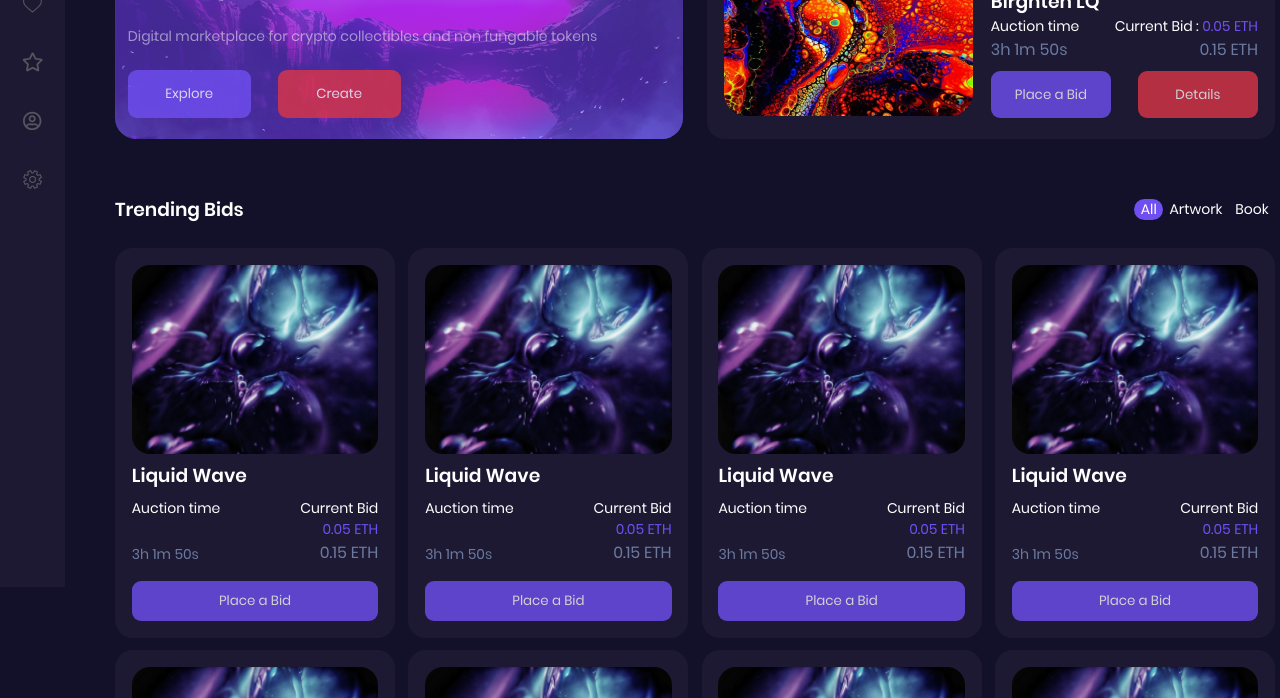
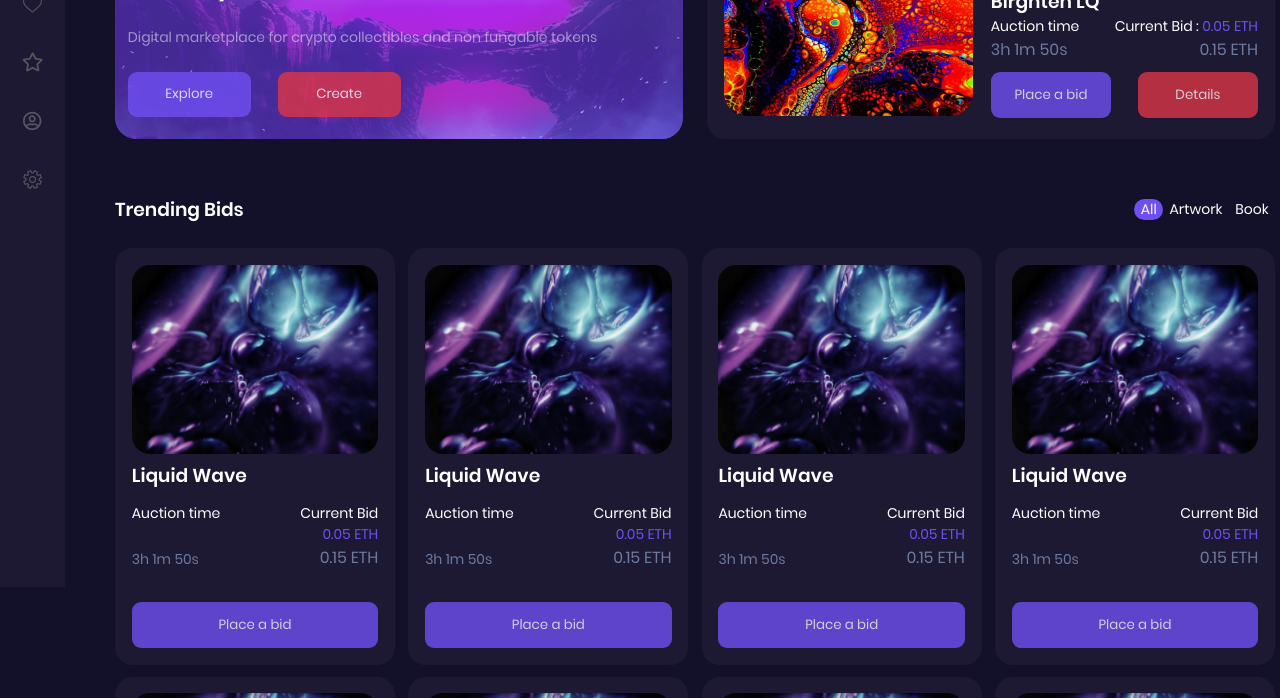
Before and after one commit to Lertyj/NFT-Marketplace, a React (Create React App) app: page / in a window 1280 px wide. Shown: the part 213-911 px from the top of the page. Built offline with nearby package versions, Linux system fonts and the light colour scheme; some icons are missing.

Commit message:
FIxed issue 15
A folder Common_Components has been created in which common components will be stored. An ActionButton component has also been created

```diff
--- /dev/null
+++ b/src/Content/Common_Components/Buttons/ActionButton.jsx
@@ -0,0 +1,11 @@
+import styles from "./ActionButton.module.css";
+import React from "react";
+
+function ActionButton({ text, classname }) {
+  return (
+    <button type="button" className={`${styles.button} ${styles[classname]}`}>
+      {text}
+    </button>
+  );
+}
+export default ActionButton;
--- /dev/null
+++ b/src/Content/Common_Components/Buttons/ActionButton.module.css
@@ -0,0 +1,19 @@
+.button{
+    padding: 0.8rem;
+    background: var(--main-button-background);
+    width: 100%;
+    color: var(--main-button-color);
+    border-radius: 9px;
+}
+.twice_purple, .twice_red{
+    width: 45%;
+}
+.twice_red{
+    background: var(--second-button-background);
+}
+.follow{
+    padding: 0.2em 1.5em;
+    background: none;
+    border: 1px solid #6F4FF2;
+    color: var(--main-color)
+}
--- a/src/Content/Home/Discover/Discover.jsx
+++ b/src/Content/Home/Discover/Discover.jsx
@@ -1,5 +1,6 @@
 import React from "react";
 import styles from "./Discover.module.css";
+import ActionButton from "../../Common_Components/Buttons/ActionButton";
 function Discover() {
   return (
     <div className={styles.discover}>
@@ -9,24 +10,8 @@ function Discover() {
           Digital marketplace for crypto collectibles and non fungable tokens
         </p>
         <div className={styles.buttons}>
-          <button
-            onClick={() => {
-              return false;
-            }}
-            type="button"
-            className={styles.explore}
-          >
-            Explore
-          </button>
-          <button
-            onClick={() => {
-              return false;
-            }}
-            type="button"
-            className={styles.create}
-          >
-            Create
-          </button>
+          <ActionButton text="Explore" classname="twice_purple" />
+          <ActionButton text="Create" classname="twice_red" />
         </div>
       </div>
     </div>
--- a/src/Content/Home/Discover/Discover.module.css
+++ b/src/Content/Home/Discover/Discover.module.css
@@ -26,23 +26,5 @@
     display: flex;
     flex-direction: row;
     max-width: 50%;
-    font-size: 14px;
-    color:#FFF;
     justify-content: space-between
 }
-.explore{
-    min-width: 45%;
-    background: #6F4FF2;
-    padding: 5%;
-    border-radius: 9px;
-    color: #FFF;
-
-}
-.create{
-    min-width: 45%;
-    background: #DC3546;
-    padding: 5%;
-    border-radius: 9px;
-    color: #FFF;
-
-}
--- a/src/Content/Home/NFT-auction/NFT-auction.jsx
+++ b/src/Content/Home/NFT-auction/NFT-auction.jsx
@@ -1,6 +1,7 @@
 import React from "react";
 import styles from "./NFT-auction.module.css";
 import { nftData } from "./nftData.jsx";
+import ActionButton from "../../Common_Components/Buttons/ActionButton.jsx";
 export function AuctionItem({ img, name, bid, currentBid, time }) {
   return (
     <div className={styles.nft}>
@@ -21,7 +22,7 @@ export function AuctionItem({ img, name, bid, currentBid, time }) {
               <p className={styles.current_bid}>{currentBid}</p>
             </div>
           </div>
-          <button className={styles.button}>Place a Bid</button>
+          <ActionButton text="Place a bid" />
         </div>
       </div>
     </div>
--- a/src/Content/Home/NFT-auction/NFT-auction.module.css
+++ b/src/Content/Home/NFT-auction/NFT-auction.module.css
@@ -47,10 +47,11 @@
     flex-wrap: nowrap;
 }
 .information{
-    margin-top: 1vh;
+    margin-top: 0.8em;
     display: flex;
     flex-direction: row;
     justify-content: space-between;
+    margin-bottom: 2em;
 }
 .bid{
     text-align: right;
@@ -70,10 +71,3 @@
 .time{
     color:var(--third-color)
 }
-.button{
-    margin-top: 2vh;
-    background:#6F4FF2;
-    border-radius: 9px;
-    padding: 4% 0;
-    color: #FFF;
-}
--- a/src/Content/Home/TopNFT/TopNFT.jsx
+++ b/src/Content/Home/TopNFT/TopNFT.jsx
@@ -2,6 +2,7 @@ import React from "react";
 import styles from "./TopNFT.module.css";
 import avatar from "../../../icons/avatar.svg";
 import NFT from "../../../icons/nft-second.jpg";
+import ActionButton from "../../Common_Components/Buttons/ActionButton";
 function TopNFT() {
   return (
     <div className={styles.container}>
@@ -36,24 +37,8 @@ function TopNFT() {
             </div>
           </div>
           <div className={styles.buttons}>
-            <button
-              onClick={() => {
-                return false;
-              }}
-              type="button"
-              className={`${styles.place} ${styles.button}`}
-            >
-              Place a Bid
-            </button>
-            <button
-              onClick={() => {
-                return false;
-              }}
-              type="button"
-              className={`${styles.details} ${styles.button}`}
-            >
-              Details
-            </button>
+            <ActionButton text="Place a bid" classname="twice_purple" />
+            <ActionButton text="Details" classname="twice_red" />
           </div>
         </div>
       </div>
--- a/src/Content/Home/TopNFT/TopNFT.module.css
+++ b/src/Content/Home/TopNFT/TopNFT.module.css
@@ -77,17 +77,3 @@
     flex-direction: row;
     justify-content: space-between;
 }
-.place{
-    background: #6F4FF2;
-    border-radius: 9px;
-
-}
-.details{
-    background: #DC3546;
-    border-radius: 9px;
-}
-.button{
-    color:#FFF;
-    padding: 5% 0;
-    width:45%
-}
--- a/src/Content/Home/Top_Creators/Creator_component.module.css
+++ b/src/Content/Home/Top_Creators/Creator_component.module.css
@@ -16,10 +16,3 @@
     display: flex;
     flex-direction: column;
 }
-.button{
-    padding: 2px 16px;
-    background: none;
-    border: 1px solid #6F4FF2;
-    color:var(--main-color);
-    border-radius: 9px;
-}
--- a/src/Content/Home/Top_Creators/Top_Creators.jsx
+++ b/src/Content/Home/Top_Creators/Top_Creators.jsx
@@ -2,8 +2,9 @@ import React from "react";
 import styles from "./Top_Creators.module.css";
 import classes from "./Creator_component.module.css";
 import { creatorsData } from "./Top_CreatorData";
+import ActionButton from "../../Common_Components/Buttons/ActionButton";
 
-export function CreatorComponent({ avatar, nickname, projects, value }) {
+export function CreatorComponent({ avatar, nickname, projects }) {
   return (
     <div className={classes.wrapper}>
       <div className={classes.content}>
@@ -14,15 +15,7 @@ export function CreatorComponent({ avatar, nickname, projects, value }) {
         </div>
       </div>
       <div className={classes.block_button}>
-        <button
-          onClick={() => {
-            return false;
-          }}
-          type="button"
-          className={classes.button}
-        >
-          {value}
-        </button>
+        <ActionButton text="Follow" classname="follow" />
       </div>
     </div>
   );
--- a/src/index.css
+++ b/src/index.css
@@ -44,6 +44,9 @@
     --main-fill: #FFFFFF;
     --main-menu-fill: #65646A;
     --active-menu-fill: #6E50EF;
+    --main-button-background: #6F4FF2;
+    --second-button-background: #DC3546;
+    --main-button-color:#FFFFFF;
   }
 
 
--- a/src/index.jsx
+++ b/src/index.jsx
@@ -3,7 +3,10 @@ import ReactDOM from "react-dom/client";
 import App from "./App/App";
 import "./index.css";
 
-const root = ReactDOM.createRoot(document.body);
+const appContainer = document.createElement("div");
+document.body.appendChild(appContainer);
+
+const root = ReactDOM.createRoot(appContainer);
 root.render(
   <React.StrictMode>
     <App />
```
